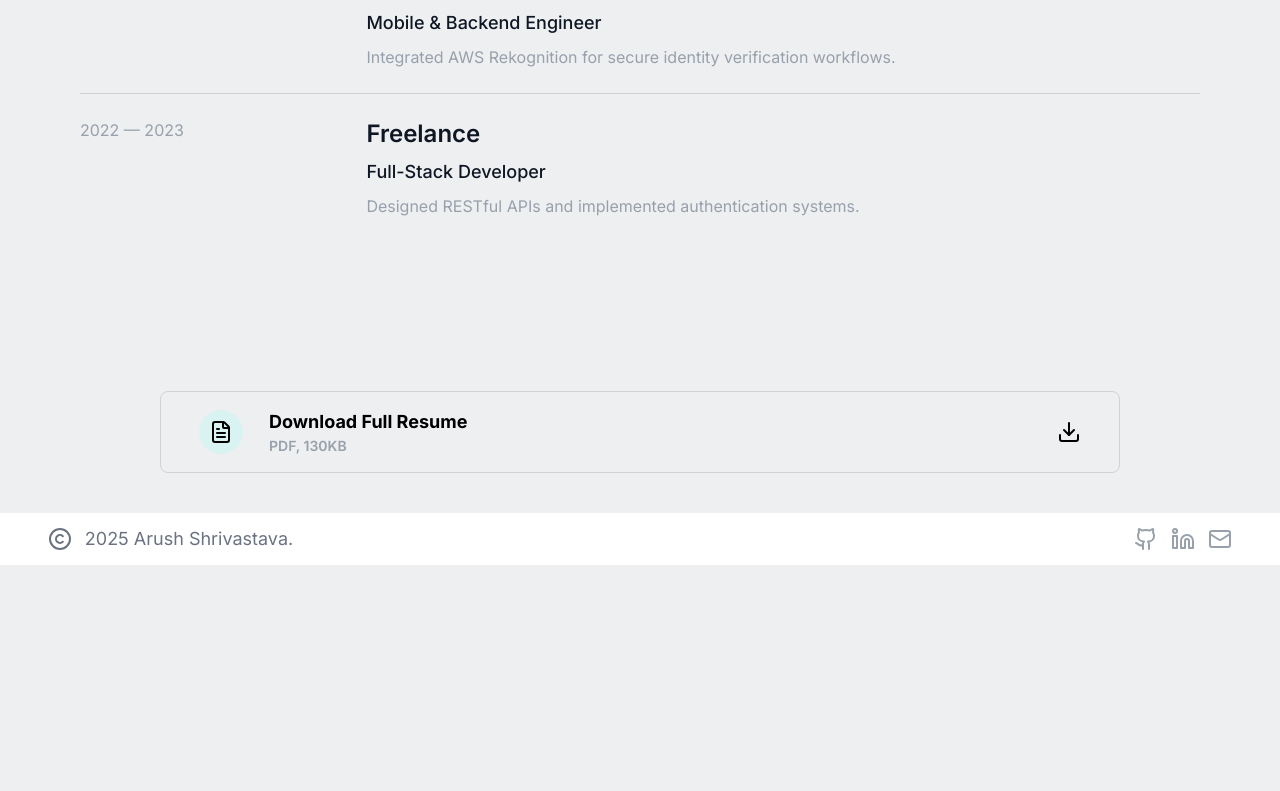
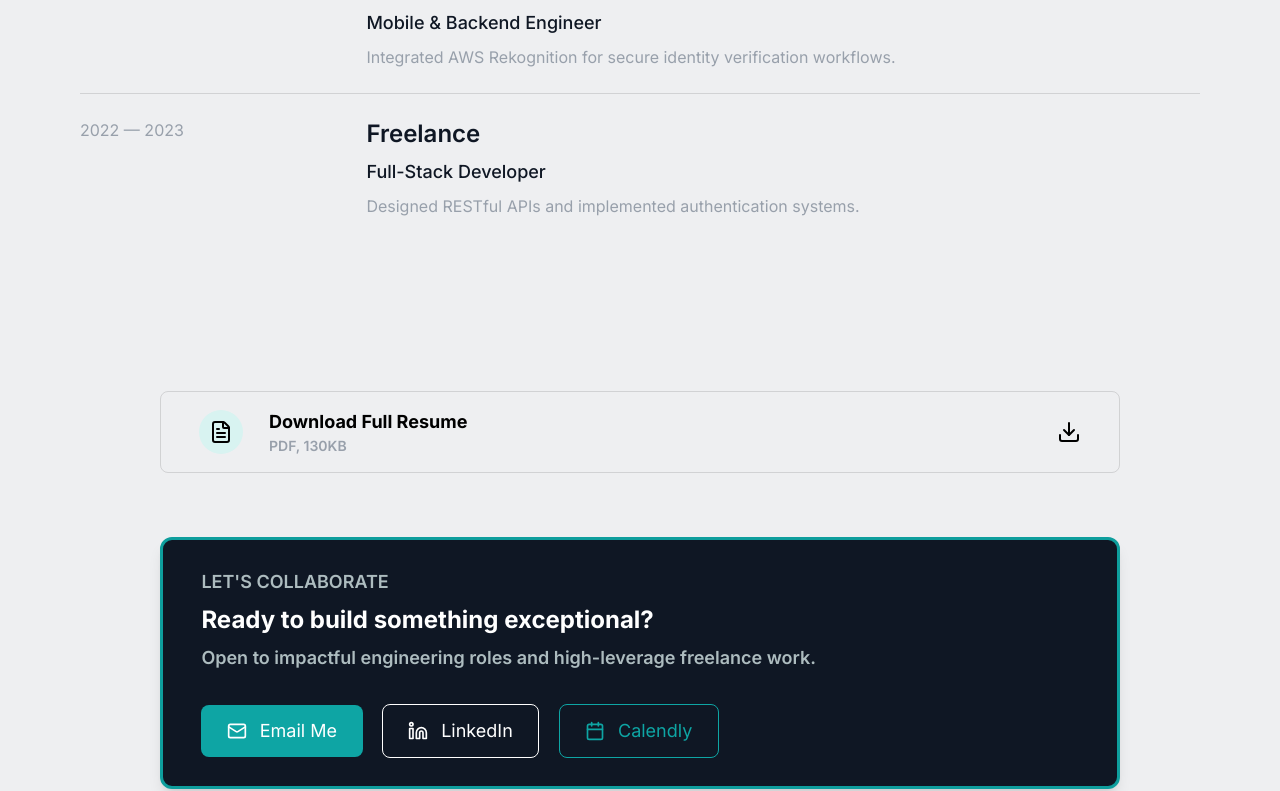
Before and after one commit to arush-shri/portfolio, a Next.js app: page / in a window 1280 px wide. Shown: the part 2009-2800 px from the top of the page. Before the commit the page ends 2574 px from the top, so only its background shows below. Built offline with nearby package versions, Linux system fonts and the light colour scheme.

Commit message:
home page contact added

```diff
--- a/app/page.tsx
+++ b/app/page.tsx
@@ -1,6 +1,13 @@
 import ExperienceList from "@/components/experienceList";
 import WorkCard, { ViewWorkButton } from "@/components/workCard";
-import { Download, FileText, Github, Linkedin } from "lucide-react";
+import {
+	Calendar,
+	Download,
+	FileText,
+	Github,
+	Linkedin,
+	Mail,
+} from "lucide-react";
 import Image from "next/image";
 
 export default function Home() {
@@ -21,9 +28,12 @@ export default function Home() {
 					</span>
 
 					<div className="flex flex-row w-full gap-x-[1.5vw] pt-[5dvh] md:pt-[8dvh] items-center">
-						<button className="text-md md:text-lg px-4 py-2 bg-[#0EA5A4] text-white rounded-lg cursor-pointer transition-all duration-200 hover:-translate-y-1">
+						<a
+							href="/work"
+							className="text-md md:text-lg px-4 py-2 bg-[#0EA5A4] text-white rounded-lg cursor-pointer transition-all duration-200 hover:-translate-y-1"
+						>
 							View Work
-						</button>
+						</a>
 						<a
 							href="/docs/Arush Shrivastava.pdf"
 							download
@@ -98,7 +108,7 @@ export default function Home() {
 				<a
 					href="/docs/Arush Shrivastava.pdf"
 					download
-					className="flex flex-row items-center justify-between px-[3dvw] py-4 mb-[5dvh] border-1 border-[#0000001F]
+					className="flex flex-row items-center justify-between px-[3dvw] py-4 mb-[8dvh] border-1 border-[#0000001F]
                     rounded-lg cursor-pointer transition-all duration-200 hover:-translate-y-1"
 				>
 					<div className="flex flex-row item-center gap-x-[2vw]">
@@ -117,6 +127,53 @@ export default function Home() {
 					<Download className="w-5 sm:w-6 text-[#000000]" />
 				</a>
 			</section>
+			<section
+				id="contact"
+				className="flex flex-col justify-center px-5 lg:px-40"
+			>
+				<a
+					href="/docs/Arush Shrivastava.pdf"
+					download
+					className="flex flex-col justify-between bg-[#0f1724] px-[3dvw] py-7 mb-[8dvh] border-3
+                    border-[#0e9e9d] shadow-lg rounded-xl cursor-pointer"
+				>
+					<span className="font-semibold text-lg text-[#adbcbf]">
+						LET'S COLLABORATE
+					</span>
+					<span className="text-2xl font-bold text-[#fff] mt-[1dvh]">
+						Ready to build something exceptional?
+					</span>
+					<span className="font-semibold text-lg text-[#adbcbf] mt-[1dvh]">
+						Open to impactful engineering roles and high-leverage
+						freelance work.
+					</span>
+					<div className="w-full flex flex-row justify-between sm:justify-start gap-x-[1.5vw] mt-[4dvh] items-center">
+						<button
+							className="flex flex-row gap-x-[1dvw] px-[2dvw] py-3 bg-[#0EA5A4] items-center
+                            rounded-lg cursor-pointer transition-all duration-200 hover:-translate-y-1"
+						>
+							<Mail className="w-5 text-white" />
+							<span className="text-lg text-white">Email Me</span>
+						</button>
+						<button
+							className="flex flex-row gap-x-[1dvw] px-[2dvw] py-3 items-center border-1 border-white
+                            rounded-lg cursor-pointer transition-all duration-200 hover:-translate-y-1"
+						>
+							<Linkedin className="w-5 text-white" />
+							<span className="text-lg text-white">LinkedIn</span>
+						</button>
+						<button
+							className="flex flex-row gap-x-[1dvw] px-[2dvw] py-3 items-center border-1 border-[#0EA5A4]
+                            rounded-lg cursor-pointer transition-all duration-200 hover:-translate-y-1"
+						>
+							<Calendar className="w-5 text-[#0EA5A4]" />
+							<span className="text-lg text-[#0EA5A4]">
+								Calendly
+							</span>
+						</button>
+					</div>
+				</a>
+			</section>
 		</div>
 	);
 }
--- a/components/header.tsx
+++ b/components/header.tsx
@@ -59,16 +59,16 @@ export default function Header(): ReactElement {
 					<HeaderNavLink title={"About"} navTo={"/about"} />
 					<a
 						href="/#resume"
-						className="text-lg cursor-pointer transition-all duration-200 ease-in-out hover:text-[#0F1724] text-[#98A0AB]"
+						className="text-lg cursor-pointer transition-all hover:-translate-y-1 duration-200 ease-in-out hover:text-[#0F1724] text-[#98A0AB]"
 					>
 						Resume
 					</a>
-					<button
-						onClick={handleContact}
+					<a
+						href="/#contact"
 						className="px-4 py-2 bg-[#0EA5A4] text-white rounded-lg hover:bg-[#0F1724] transition-all duration-200 hover:-translate-y-1"
 					>
 						Let's Talk
-					</button>
+					</a>
 				</div>
 				<button
 					onClick={() => setMobileOpen(!mobileOpen)}
--- a/components/headerNavLink.tsx
+++ b/components/headerNavLink.tsx
@@ -18,7 +18,7 @@ export default function HeaderNavLink({
 		<Link
 			key={navTo}
 			href={navTo}
-			className={`text-lg transition-all duration-200 ease-in-out hover:text-[#0F1724] ${
+			className={`text-lg transition-all hover:-translate-y-1 duration-200 ease-in-out hover:text-[#0F1724] ${
 				isActive ? "text-[#0F1724] font-semibold" : "text-[#98A0AB]"
 			}`}
 		>
```
